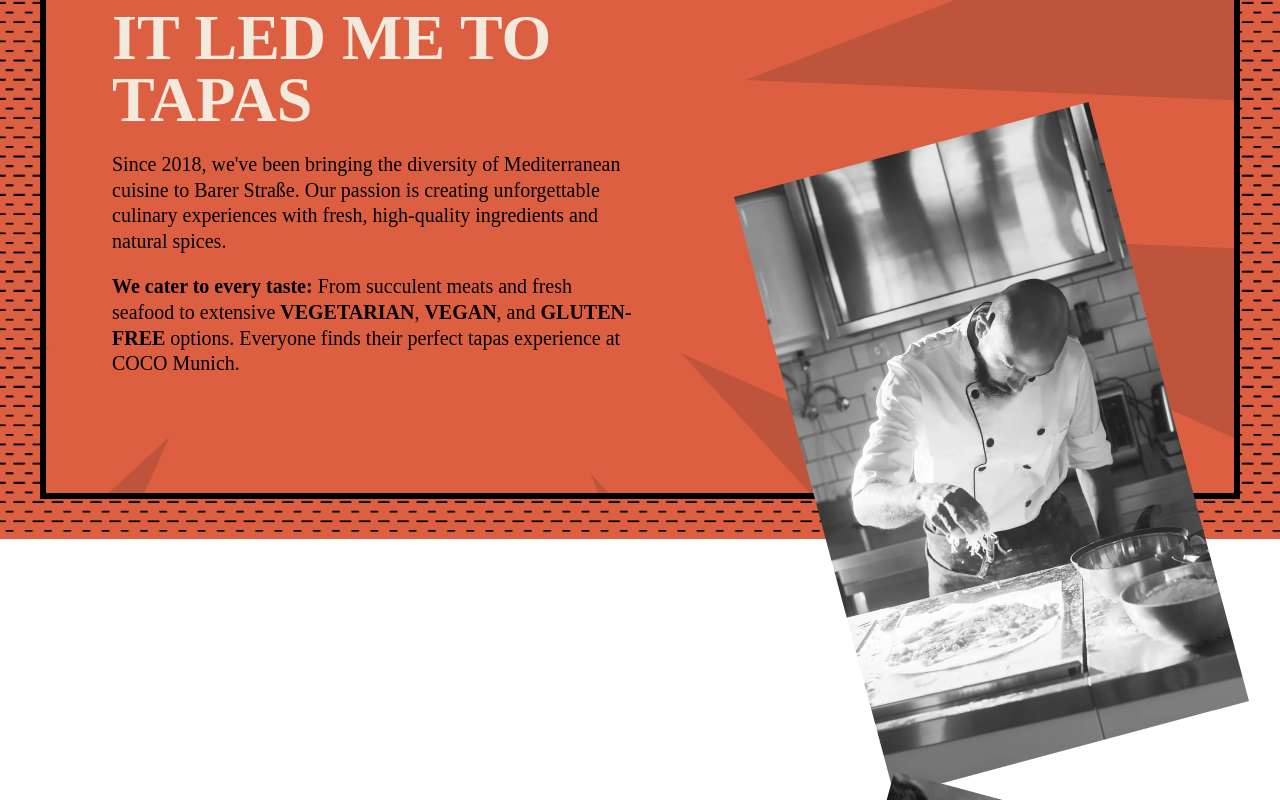
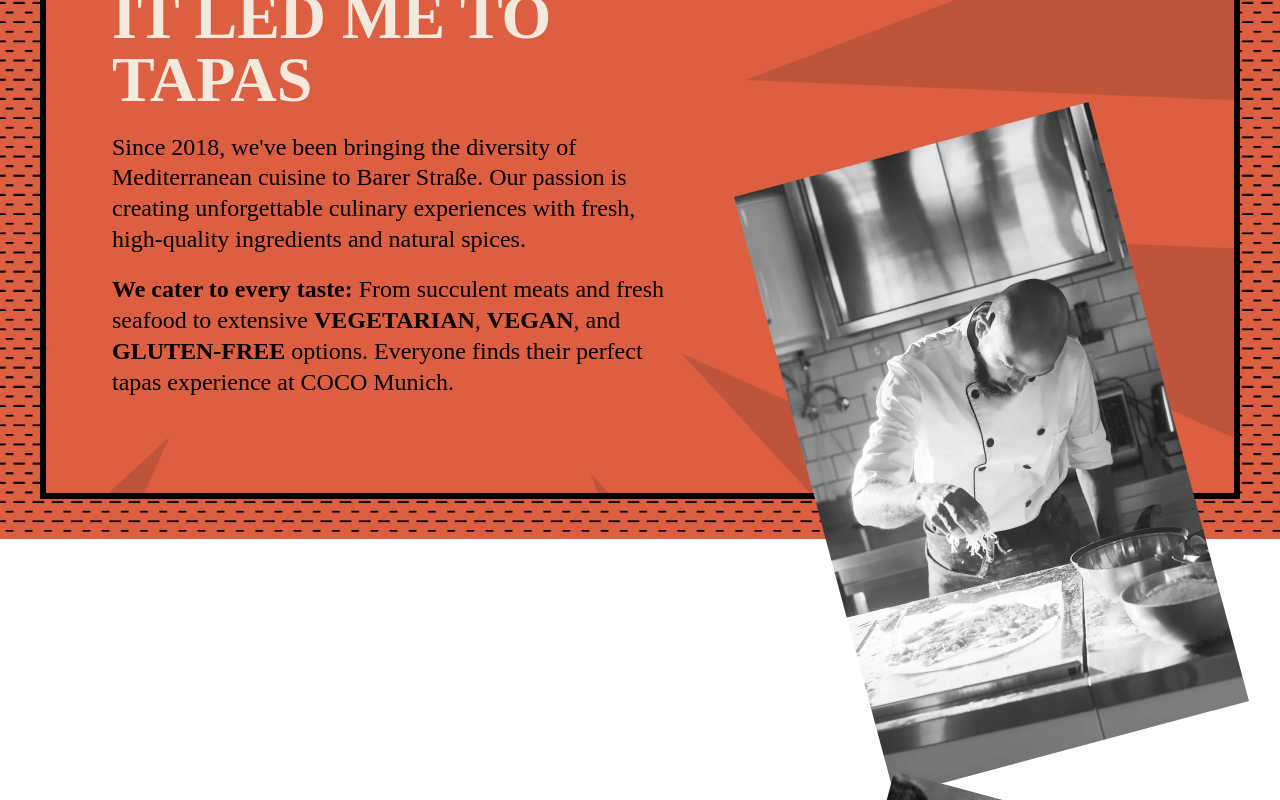
Before and after one commit to MustafaYasin/coco-website, a Next.js app: page / in a window 1280 px wide. Shown: the part 1860-2660 px from the top of the page. Built offline with nearby package versions, Linux system fonts and the light colour scheme.

Commit message:
Since 2018, we've been ...

```diff
--- a/src/components/about-section.jsx
+++ b/src/components/about-section.jsx
@@ -124,10 +124,10 @@
             <br /> IT LED ME TO
             <br /> TAPAS
           </h2>
-          <p className="max-w-[52ch] mb-[20px] text-[1rem] md:text-[1.25rem] leading-[128%] text-black font-medium font-['Rubik']">
+          <p className="max-w-[52ch] mb-[20px] text-[1.1rem] md:text-[1.5rem] leading-[128%] text-black font-medium font-['Rubik']">
             Since 2018, we've been bringing the diversity of Mediterranean cuisine to Barer Straße. Our passion is creating unforgettable culinary experiences with fresh, high-quality ingredients and natural spices.
           </p>
-          <p className="max-w-[52ch] mb-[20px] text-[1rem] md:text-[1.25rem] leading-[128%] text-black font-medium font-['Rubik']">
+          <p className="max-w-[52ch] mb-[20px] text-[1.1rem] md:text-[1.5rem] leading-[128%] text-black font-medium font-['Rubik']">
             <strong>We cater to every taste:</strong> From succulent meats and fresh seafood to extensive <strong>VEGETARIAN</strong>, <strong>VEGAN</strong>, and <strong>GLUTEN-FREE</strong> options. Everyone finds their perfect tapas experience at COCO Munich.
           </p>
         </div>
--- a/src/components/footer.jsx
+++ b/src/components/footer.jsx
@@ -70,8 +70,7 @@
                 NEWSLETTER
               </h2>
               <p className="max-w-[52ch] font-medium text-[1rem] md:text-[1.25rem] leading-[128%] text-black text-opacity-60">
-                Pellentesque eu, pretium quis, sem consequat. Nulla massa quis
-                enim. Donec pede justo.
+                Stay updated with our latest Mediterranean tapas creations, special events, and exclusive offers from COCO Munich.
               </p>
             </div>
             <form action="">
```
